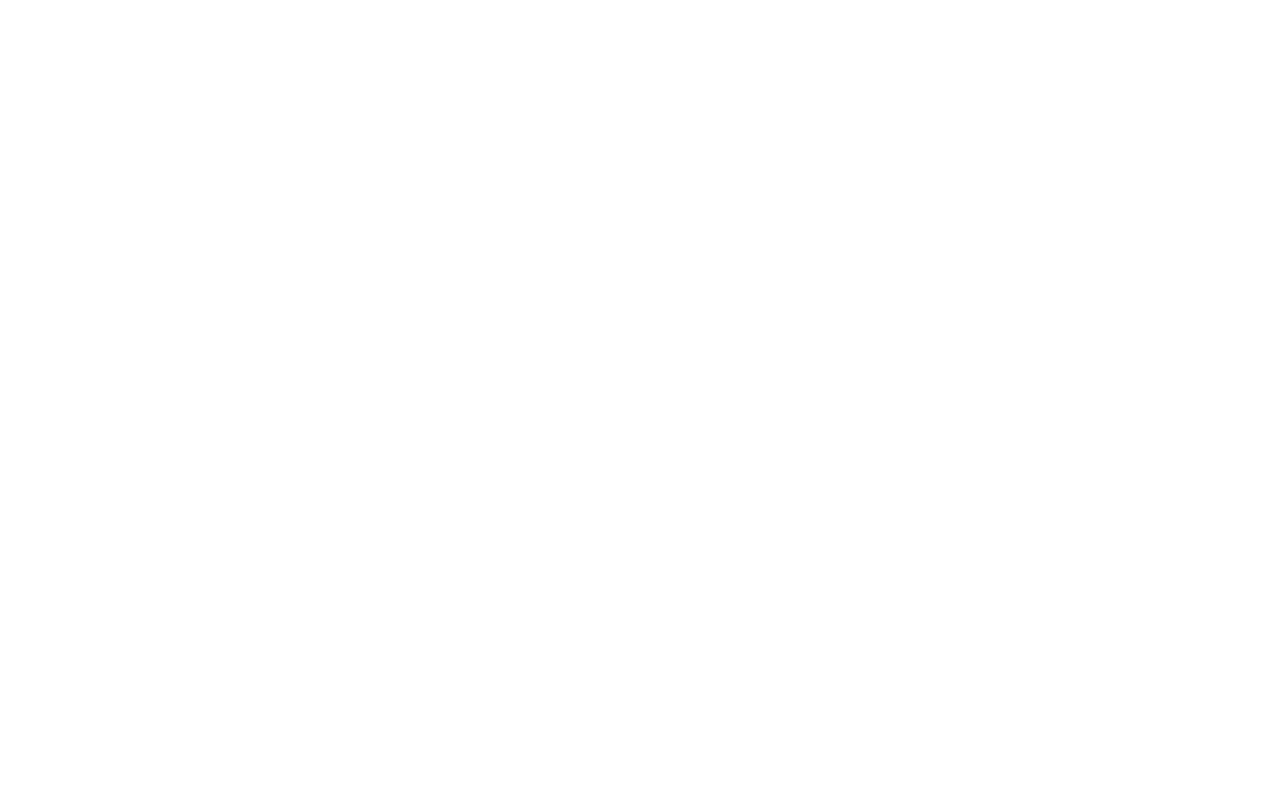
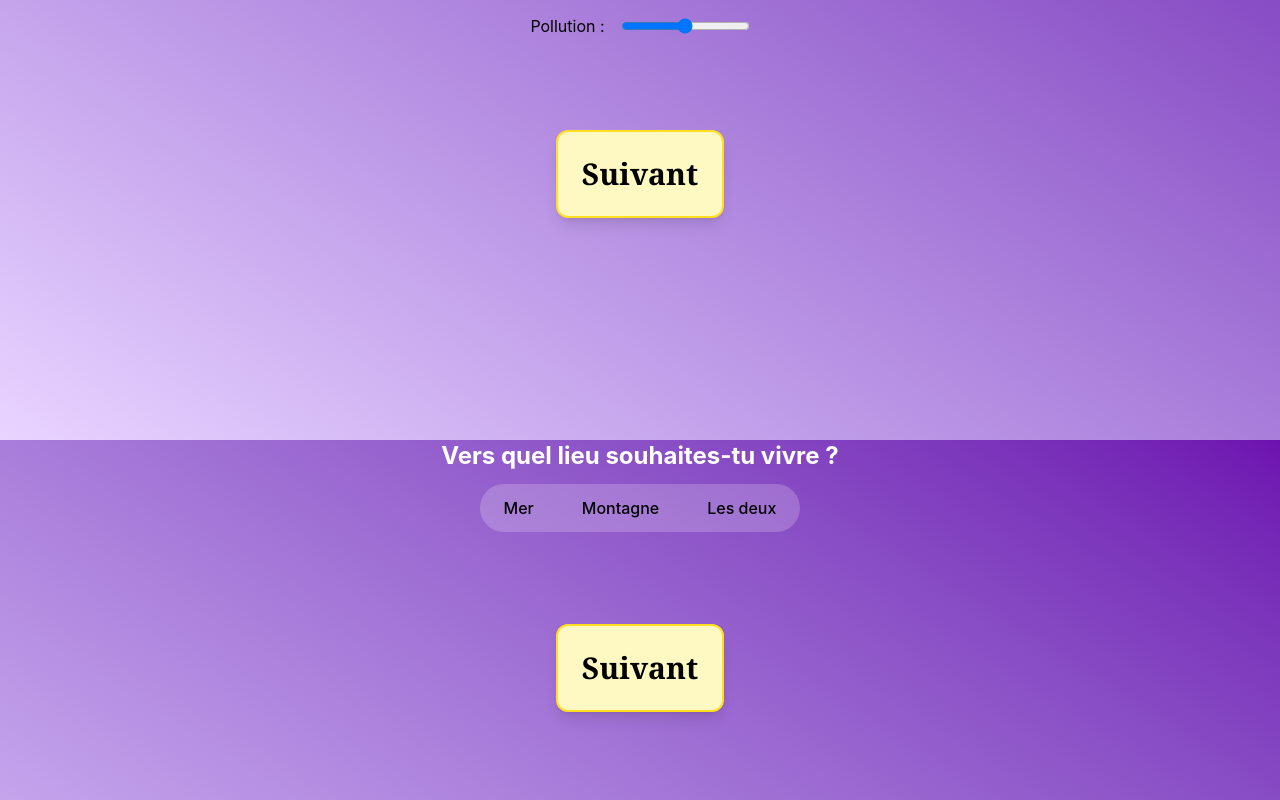
Before and after one commit to thomas-gld/city_score_react, a React app in the folder frontend/: page / in a window 1280 px wide. Shown: the part 1960-2760 px from the top of the page. Before the commit the page ends 1600 px from the top, so only its background shows below. Built offline with nearby package versions, Linux system fonts and the light colour scheme; the HTML template or start-up script is replaced by a standard one.

Commit message:
Add button "suivant"

```diff
--- a/frontend/src/App.jsx
+++ b/frontend/src/App.jsx
@@ -7,6 +7,8 @@
   return <>
     <FormCategories/>
     <FormEstImportant/>
+    <FormCriteres/>
+    <FormLieux/>
     </>
 }
 
--- a/frontend/src/components/FormCriteres.jsx
+++ b/frontend/src/components/FormCriteres.jsx
@@ -1,4 +1,8 @@
 // Q1
+
+function handleNext(){
+
+}
 
 export default function FormCriteres(){
     return (
@@ -42,6 +46,10 @@
                         <input type="range" id="climat" name="climat" min="0" max="100" defaultValue="50" className="flex-1"/>
                     </div>
                 </div>
+
+                <div>
+                    <button onClick={handleNext} className="mt-20 bg-yellow-100 hover:bg-linear-to-tr from-yellow-100 to-yellow-300 hover:cursor-pointer text-black text-3xl font-serif font-bold border-2 border-yellow-300 m-5 p-6 rounded-xl shadow-lg/10">Suivant</button>
+                </div>
             </div>
         </>
     )
--- a/frontend/src/components/FormLieux.jsx
+++ b/frontend/src/components/FormLieux.jsx
@@ -1,5 +1,9 @@
 // Q2
 import { useState } from "react"
+
+function handleNext(){
+    return
+}
 
 export default function FormLieux(){
     const [selected, setSelected] = useState(null)
@@ -27,6 +31,9 @@
                             Les deux
                     </button>
                 </div>
+                <div>
+                    <button onClick={handleNext} className="mt-20 bg-yellow-100 hover:bg-linear-to-tr from-yellow-100 to-yellow-300 hover:cursor-pointer text-black text-3xl font-serif font-bold border-2 border-yellow-300 m-5 p-6 rounded-xl shadow-lg/10">Suivant</button>
+                 </div>
 
             </div>
         </>
```
